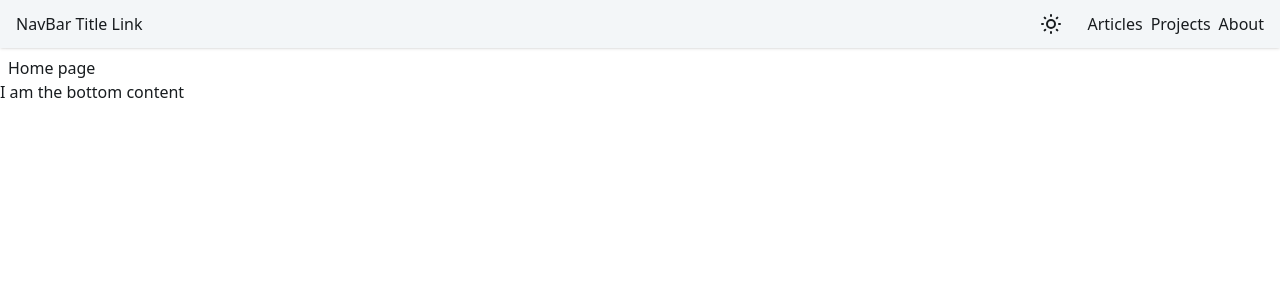
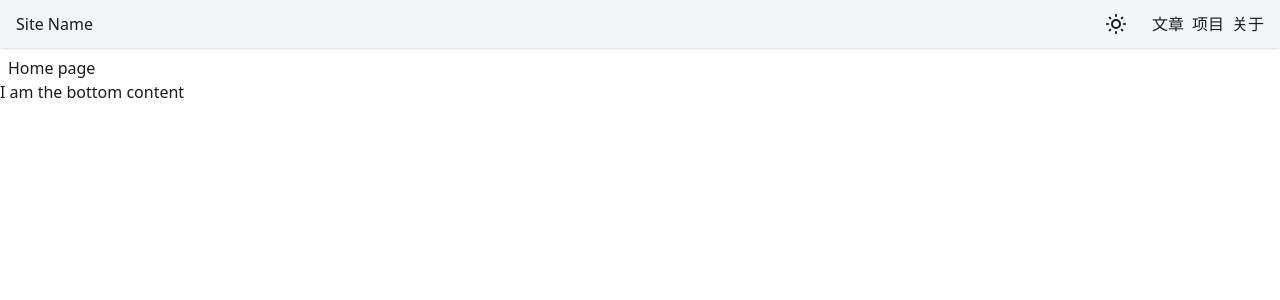
Before and after one commit to realth000/miko-blog, a React (Vite) app: page / in a window 1280 px wide. Shown: the top 300 px of the page. Built offline with nearby package versions, Linux system fonts and the light colour scheme.

Commit message:
feat: i18n and better code block

```diff
--- a/src/App.tsx
+++ b/src/App.tsx
@@ -6,6 +6,7 @@ import {
   useState,
 } from 'react'
 import { findRoute, notFondPageTarget } from '@/router/router'
+import { fallbackToEn } from './i18n/i18n-context'
 import { log } from './log'
 import ThemeContext, { type ColorScheme } from './providers/theme-context'
 import { purifyUrl } from './utils/encoding'
@@ -171,6 +172,15 @@ export default function App() {
     localStorage.setItem('theme', theme)
   }, [theme, preferDark])
 
+  useEffect(() => {
+    // Setup i18n.
+    const lang = navigator.language
+    if (!lang.toLocaleLowerCase().startsWith('zh')) {
+      // FIXME: Not works.
+      fallbackToEn()
+    }
+  }, [])
+
   return (
     <>
       <ThemeContext.Provider value={{ theme, setTheme }}>
--- a/src/components/ArticleContents.tsx
+++ b/src/components/ArticleContents.tsx
@@ -1,3 +1,4 @@
+import { getI18n } from '@/i18n/i18n-context'
 import type { ArticleTableOfContents } from '@/models/article-table-of-contents'
 
 export default function ArticleContents({
@@ -9,9 +10,11 @@ export default function ArticleContents({
     return <></>
   }
 
+  const tr = getI18n().acticlePage.tableOfContents
+
   return (
     <aside className="top-nav-bar-safe-area-height w-side-bar-width sticky self-start">
-      I am the article contents side bar
+      {tr.title}
       {/* <nav className="space-y-1"> */}
       <nav className="flex flex-col gap-0.5">
         {toc.map((x) => (
--- a/src/components/NavBar.tsx
+++ b/src/components/NavBar.tsx
@@ -1,5 +1,6 @@
 import { IconCloudQuestion, IconMoon, IconSun } from '@tabler/icons-react'
 import { useContext } from 'react'
+import { getI18n } from '@/i18n/i18n-context'
 import ThemeContext from '@/providers/theme-context'
 
 function ThemeButton() {
@@ -10,34 +11,38 @@ function ThemeButton() {
     setTheme(theme == 'light' ? 'dark' : theme == 'dark' ? 'system' : 'light')
   }
 
+  const tr = getI18n().navBar.theme
+
   return (
     <button onClick={toggleTHeme}>
       {theme == 'light' ? (
-        <IconSun />
+        <IconSun title={tr.light} />
       ) : theme == 'dark' ? (
-        <IconMoon />
+        <IconMoon title={tr.dark} />
       ) : (
-        <IconCloudQuestion />
+        <IconCloudQuestion title={tr.followSystem} />
       )}
     </button>
   )
 }
 
 export default function NavBar() {
+  const tr = getI18n().navBar
+
   return (
     <header className="h-nav-bar-height border-outline-variant bg-surface-container-low/80 fixed top-0 right-0 left-0 flex gap-6 px-4 py-3 shadow-sm backdrop-blur-sm">
       <div className="mr-auto ml-0 flex max-w-6xl items-center justify-between gap-6">
         <div className="shrink-0">
-          <a href="/">NavBar Title Link</a>
+          <a href="/">{getI18n().siteName}</a>
         </div>
       </div>
       <div>
         <ThemeButton />
       </div>
       <div className="flex gap-2">
-        <a href="#/articles">Articles</a>
-        <a href="#/projects">Projects</a>
-        <a href="#/about">About</a>
+        <a href="#/articles">{tr.articles}</a>
+        <a href="#/projects">{tr.projects}</a>
+        <a href="#/about">{tr.about}</a>
       </div>
     </header>
   )
--- /dev/null
+++ b/src/components/mdx/CodeBlock.tsx
@@ -0,0 +1,105 @@
+import { IconCheck, IconCode, IconCopy } from '@tabler/icons-react'
+import React, { useEffect, useState } from 'react'
+import { getI18n } from '@/i18n/i18n-context'
+import { hashObject } from '@/utils/encoding'
+import type { ReactElement } from 'react'
+
+function extractClassName(child: ReactElement): string | undefined {
+  const props = child.props as object
+  if ('className' in props && typeof props.className === 'string') {
+    return props.className
+  }
+
+  return undefined
+}
+
+function CopyButton({ codeBlockId }: { codeBlockId: string }) {
+  const tr = getI18n().acticlePage.components.codeBlock.copyButton
+
+  const [justCopied, setJustCopied] = useState(false)
+
+  useEffect(() => {
+    if (!justCopied) {
+      return
+    }
+
+    const timer = setTimeout(() => {
+      setJustCopied(false)
+    }, 2000)
+
+    return () => {
+      clearTimeout(timer)
+    }
+  }, [justCopied])
+
+  return (
+    <button
+      title={justCopied ? tr.copiedTooltip : tr.tooltip}
+      className={`${justCopied ? 'text-primary' : 'hover:text-primary hover:bg-surface-container-high'} flex h-11 w-11 items-center justify-center rounded-lg`}
+      onClick={
+        justCopied
+          ? undefined
+          : () => {
+              const code = document.querySelector(
+                `code.${codeBlockId}`,
+              )?.textContent
+              if (code === undefined) {
+                return
+              }
+
+              navigator.clipboard
+                .writeText(code)
+                .then(() => {
+                  setJustCopied(true)
+                })
+                .catch((error: unknown) => {
+                  console.log(error)
+                })
+            }
+      }
+    >
+      {justCopied ? <IconCheck /> : <IconCopy />}
+    </button>
+  )
+}
+
+export default function CodeBlock({
+  child,
+  ...props
+}: {
+  child: ReactElement
+}) {
+  const tr = getI18n().acticlePage.components.codeBlock
+
+  let cls = extractClassName(child)?.trim() ?? ''
+  const lang = cls.startsWith('language-')
+    ? cls.replace('language-', '')
+    : undefined
+  const codeBlockId = `codeblock-${hashObject(child)}`
+
+  cls += ' ' + codeBlockId
+
+  return (
+    <div {...props}>
+      {/* Language info */}
+      <div className="text-on-surface-variant bg-surface-container-low mb-0.5 rounded-t-lg rounded-b-sm">
+        <div className="flex items-center">
+          <div className="mr-auto ml-0 flex py-2 pl-4">
+            <IconCode className="text-secondary"></IconCode>
+            <div className="text-secondary pl-2 text-lg font-bold">
+              {tr.copyButton.title(lang)}
+            </div>
+          </div>
+          <CopyButton codeBlockId={codeBlockId} />
+        </div>
+      </div>
+      {/* Code */}
+      <div className="bg-surface-container-low gap-2 overflow-x-scroll rounded-t-sm rounded-b-lg p-4 font-mono">
+        {React.cloneElement(child, {
+          // @ts-expect-error Safe to assign class name here.
+          className: cls,
+        })}
+      </div>
+    </div>
+  )
+}
--- a/src/components/mdx/MdxComponents.tsx
+++ b/src/components/mdx/MdxComponents.tsx
@@ -1,5 +1,6 @@
 import { IconQuote } from '@tabler/icons-react'
 import React, { isValidElement, type ReactElement, type ReactNode } from 'react'
+import CodeBlock from './CodeBlock'
 import Heading from './Heading'
 import type { MDXComponents } from 'mdx/types.js'
 
@@ -114,27 +115,10 @@ export const MDX_COMPONENTS: MDXComponents = {
           }
 
           if (isTag('code', child)) {
-            const cls = extractClassName(child)?.trim() ?? ''
+            // Code block.
+            return <CodeBlock child={child} />
+          }
 
-            return (
-              <div className="relative">
-                {/* Code */}
-                <div className="my-article-paragraph bg-surface-container-low gap-2 overflow-x-scroll rounded-md p-4 font-mono">
-                  {React.cloneElement(child, {
-                    // @ts-expect-error Safe to assign class name here.
-                    className: cls,
-                  })}
-                </div>
-
-                {/* Language info */}
-                {cls.length > 1 && (
-                  <div className="text-on-surface-variant bg-surface-container-high absolute top-3 right-3 rounded p-2 text-xs">
-                    {cls.replace('language-', '')}
-                  </div>
-                )}
-              </div>
-            )
-          }
           return child
         })}
       </pre>
@@ -272,7 +256,7 @@ export const MDX_COMPONENTS: MDXComponents = {
   blockquote: ({ children, ...props }) => {
     return (
       <blockquote
-        className="bg-surface-container border-tertiary-container my-article-paragraph rounded border-l-4 px-6 py-5"
+        className="bg-surface-container border-tertiary-container my-article-paragraph rounded-lg border-l-4 px-6 py-5"
         {...props}
       >
         <div>
--- /dev/null
+++ b/src/i18n/i18n-context.ts
@@ -0,0 +1,13 @@
+import { i18nEn } from './i18n-en'
+import { i18nZh } from './i18n-zh'
+import type { Translations } from './i18n'
+
+let _i18n: Translations = i18nZh
+
+export function fallbackToEn() {
+  _i18n = i18nEn
+}
+
+export function getI18n(): Translations {
+  return _i18n
+}
--- /dev/null
+++ b/src/i18n/i18n-en.ts
@@ -0,0 +1,31 @@
+import type { Translations } from './i18n'
+
+export const i18nEn: Translations = {
+  siteName: 'SiteName',
+  navBar: {
+    theme: {
+      dark: 'Dark',
+      light: 'Light',
+      followSystem: 'Follow system',
+    },
+    articles: 'Articles',
+    projects: 'Projects',
+    about: 'About',
+  },
+  acticlePage: {
+    tableOfContents: {
+      title: 'Table of Contents',
+    },
+    components: {
+      codeBlock: {
+        copyButton: {
+          title: function (lang: string | undefined): string {
+            return lang === undefined ? 'CodeBlock' : `CodeBlock (${lang})`
+          },
+          tooltip: 'Copy code',
+          copiedTooltip: 'Copied',
+        },
+      },
+    },
+  },
+}
--- /dev/null
+++ b/src/i18n/i18n-zh.ts
@@ -0,0 +1,31 @@
+import type { Translations } from './i18n'
+
+export const i18nZh: Translations = {
+  siteName: 'Site Name',
+  navBar: {
+    theme: {
+      dark: '深色',
+      light: '浅色',
+      followSystem: '跟随系统',
+    },
+    articles: '文章',
+    projects: '项目',
+    about: '关于',
+  },
+  acticlePage: {
+    tableOfContents: {
+      title: '目录',
+    },
+    components: {
+      codeBlock: {
+        copyButton: {
+          title: function (lang: string | undefined): string {
+            return lang === undefined ? '代码块' : `代码块（${lang}）`
+          },
+          tooltip: '复制代码',
+          copiedTooltip: '已复制',
+        },
+      },
+    },
+  },
+}
--- /dev/null
+++ b/src/i18n/i18n.ts
@@ -0,0 +1,27 @@
+export interface Translations {
+  siteName: string
+  navBar: {
+    theme: {
+      dark: string
+      light: string
+      followSystem: string
+    }
+    articles: string
+    projects: string
+    about: string
+  }
+  acticlePage: {
+    tableOfContents: {
+      title: string
+    }
+    components: {
+      codeBlock: {
+        copyButton: {
+          title: (lang: string | undefined) => string
+          tooltip: string
+          copiedTooltip: string
+        }
+      }
+    }
+  }
+}
```
